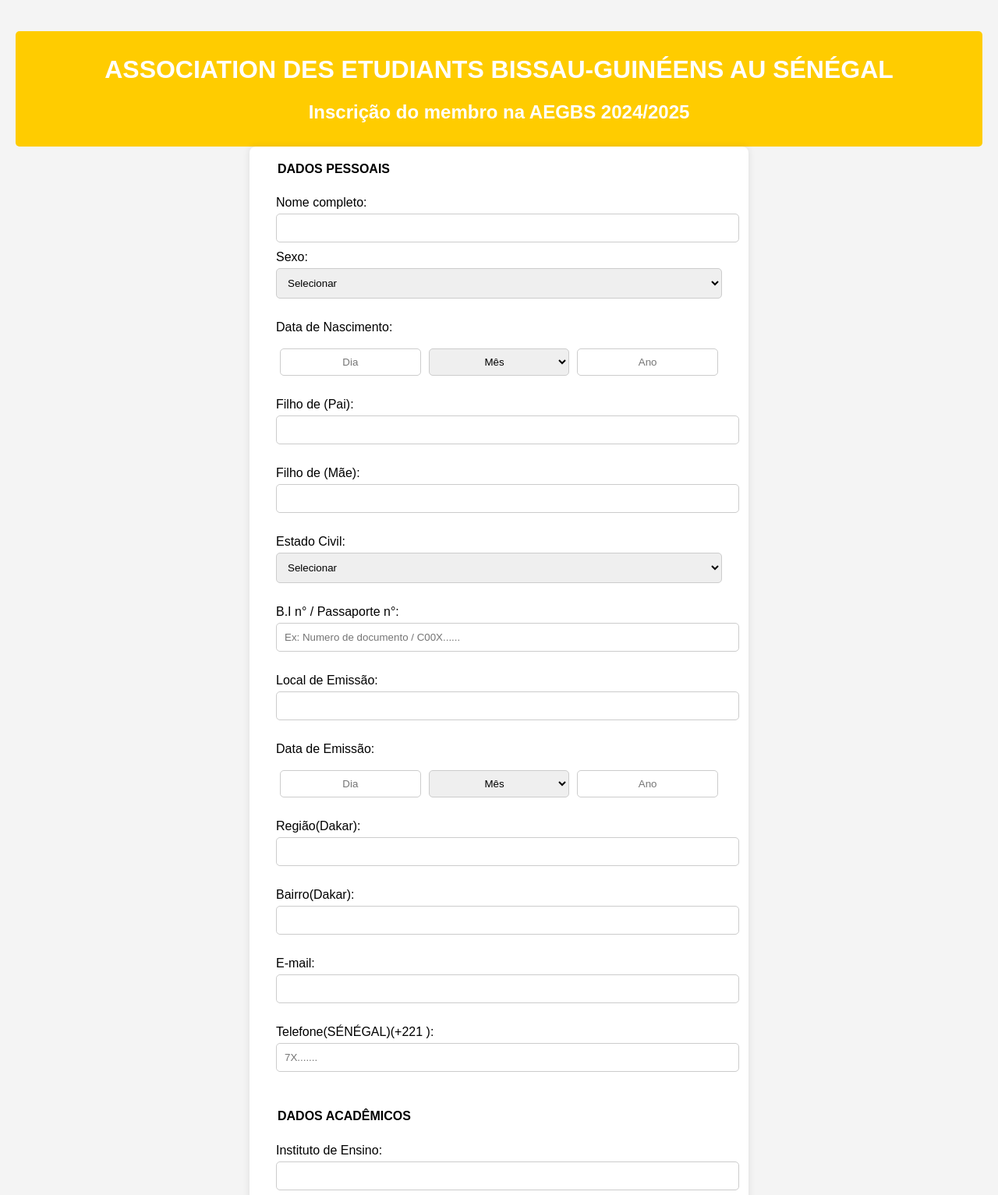
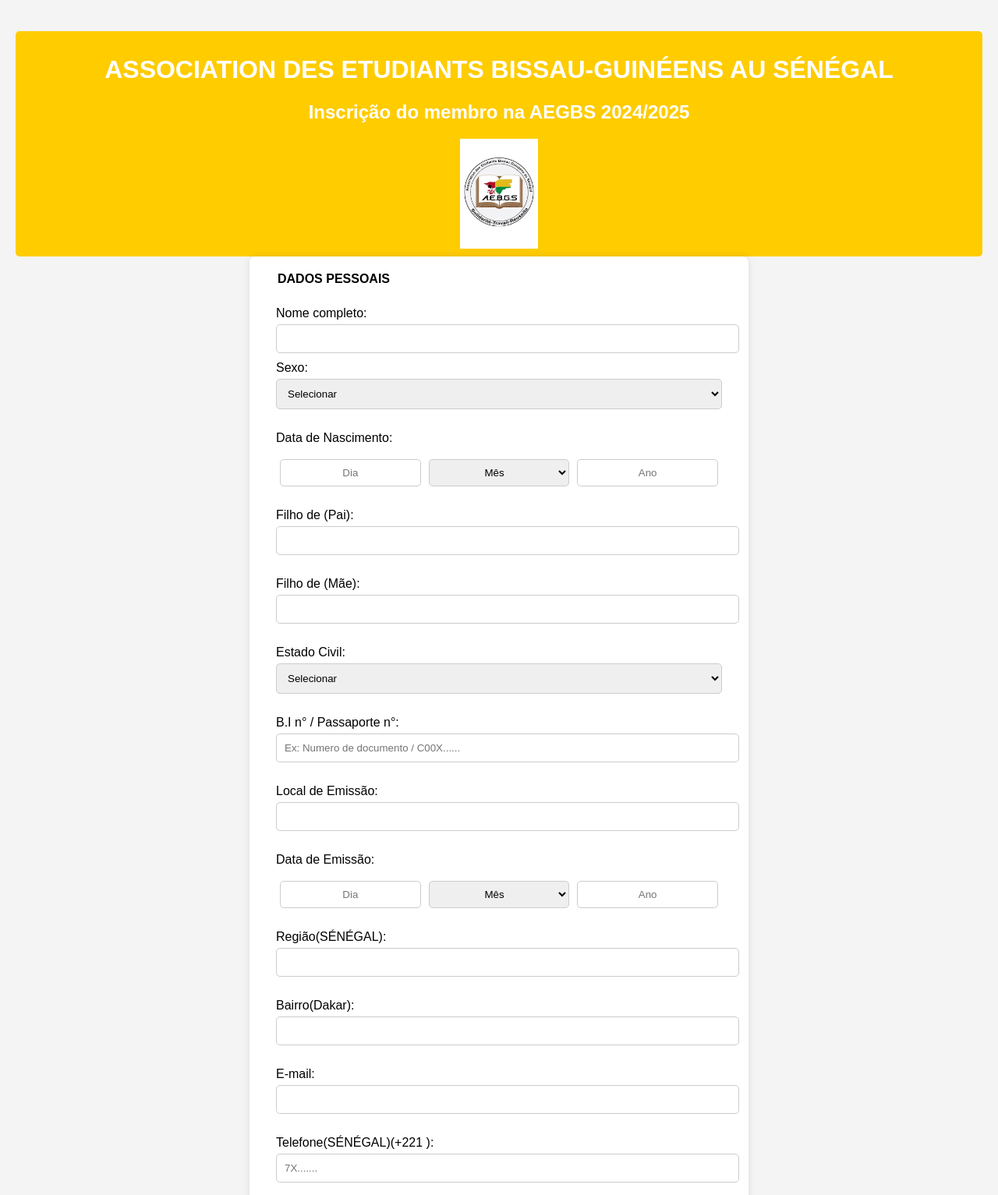
Before and after one commit to AEGBS-Dakar/associados_da_aegbs.com, a plain HTML site: page index.html in a window 1280 px wide. Shown: the top 1533 px of the page at 78% size. Drawn offline with Linux system fonts and the light colour scheme.

Commit message:
Update index.html

```diff
--- a/index.html
+++ b/index.html
@@ -11,6 +11,7 @@
     <div class="tet">
         <h1>ASSOCIATION DES ETUDIANTS BISSAU-GUINÉENS AU SÉNÉGAL</h1>
         <h2>Inscrição do membro na AEGBS 2024/2025</h2>
+        <img src="styles/AEGBS--LOGO.jpg" alt="Logo de l'association" style="display: block; margin: 0 auto; width: 100px; height: auto;">
     </div>
     <form id="registrationForm">
         <fieldset>
@@ -90,7 +91,7 @@
             </div><br>
 
 
-            <label for="region">Região(Dakar):</label>
+            <label for="region">Região(SÉNÉGAL):</label>
             <input type="text" id="region" name="region" required><br><br>
 
             <label for="bairro">Bairro(Dakar):</label>
```
